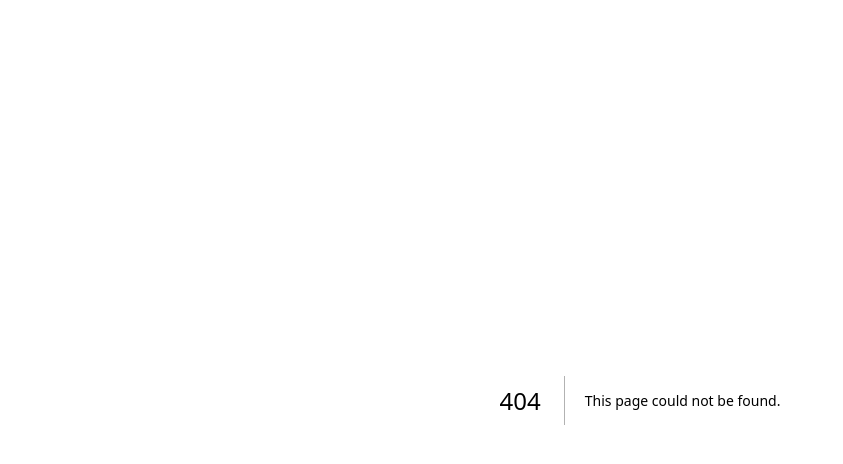
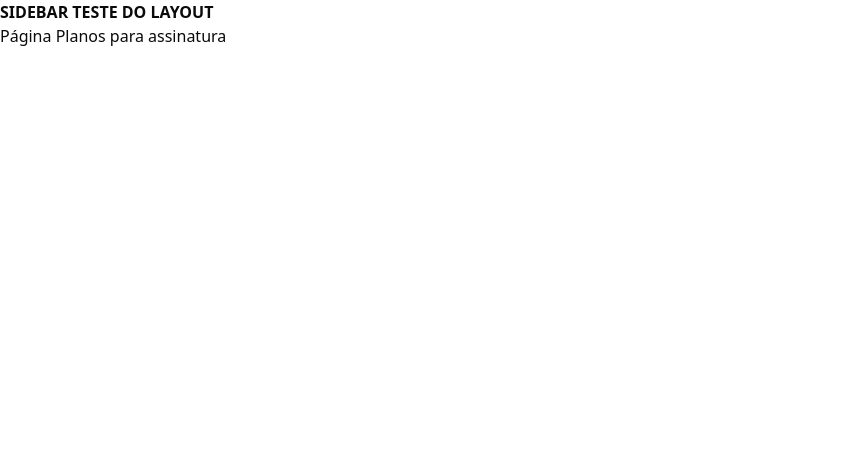
Before and after one commit to marxteixeira/odonto_pro, a Next.js app: page /dashboard/plans in a window 1280 px wide. Before the commit this address had no page. Shown: the top 464 px of the page, without its empty margins (0-843 px from the left). Built offline with nearby package versions, Linux system fonts and the light colour scheme.

Commit message:
estrutura inicial dos componentes do sidebar. Layout para as rotas do dashboard

```diff
--- /dev/null
+++ b/src/app/(panel)/dashboard/layout.tsx
@@ -0,0 +1,13 @@
+
+export default function DashboardLayout({
+    children,
+}: {
+    children: React.ReactNode
+}) {
+    return (
+        <>
+            <h1 className="font-bold">SIDEBAR TESTE DO LAYOUT</h1>
+            {children}
+        </>
+    )
+}
--- /dev/null
+++ b/src/app/(panel)/dashboard/plans/page.tsx
@@ -0,0 +1,8 @@
+
+export default function Plans() {
+    return (
+        <section>
+            <h1>Página Planos para assinatura</h1>
+        </section>
+    )
+}
--- /dev/null
+++ b/src/app/(panel)/dashboard/profile/page.tsx
@@ -0,0 +1,8 @@
+
+export default function Profile() {
+    return (
+        <section>
+            <h1>Página Perfil</h1>
+        </section>
+    )
+}
--- /dev/null
+++ b/src/app/(panel)/dashboard/services/page.tsx
@@ -0,0 +1,8 @@
+
+export default function Services() {
+    return (
+        <section>
+            <h1>Página Serviços</h1>
+        </section>
+    )
+}
```
